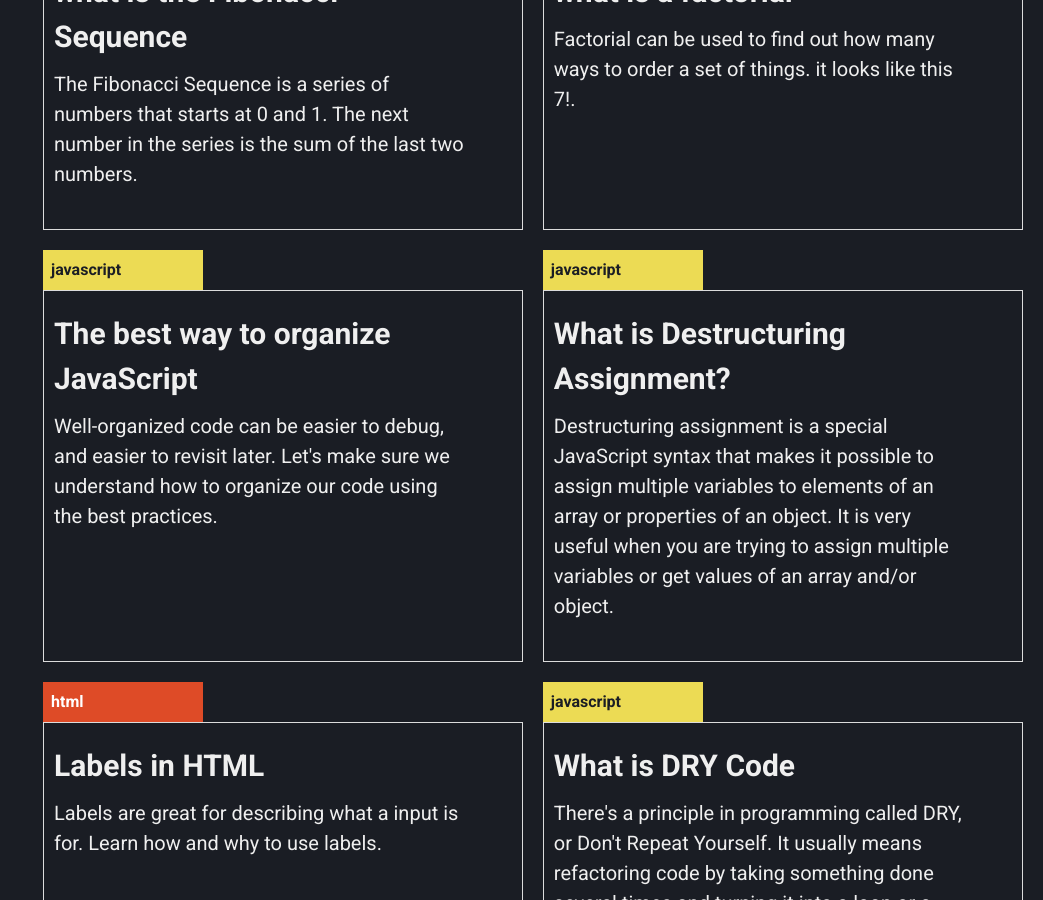
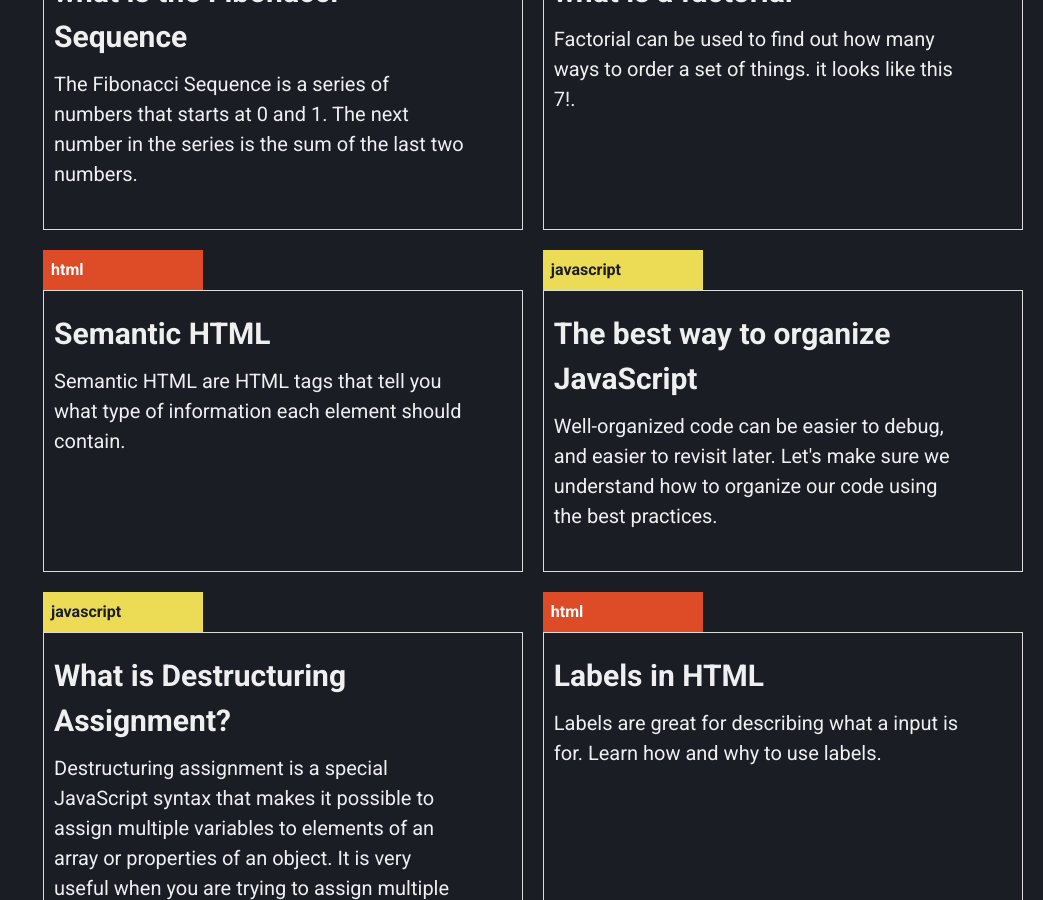
Before and after one commit to codinglead/codinglead.github.io, a Jekyll site: the page built from index.html, in a window 1280 px wide and 900 px high, scrolled down 1720 px. Shown: the whole window, without its empty margins (237-1280 px from the left). Built offline with Jekyll 4.4.1, drawn with Linux system fonts in a browser that asks for light colours; comment, search, counter and statistics services are not loaded.

Commit message:
update wording

```diff
--- a/_posts/2019-09-02-semantic-html.md
+++ b/_posts/2019-09-02-semantic-html.md
@@ -2,8 +2,8 @@
 layout: project
 title: Semantic HTML
 date: 2019-09-02 12:25 -0700
-published: false
-meta: Semantic HTML are HTML tags that provide meaning to your code. There are many advantages to using semantic HTML tags such as SEO.
+updated: 2021-09-27 09:55 -0700
+meta: Semantic HTML are HTML tags that tell you what type of information each element should contain.
 pic: images/html-logo.svg
 imgAlt: the html logo
 tags: ["html"]
@@ -11,43 +11,30 @@
 permalink: /html/:title
 ---
 
-## what is semantic HTML
+Semantic HTML are HTML tags that tell you what type of information each element should contain.
 
-Semantic HTML are HTML tags that provide meaning to your code. There are many advantages to using semantic HTML tags such as SEO.
+## header tag
 
-
-## header
-
-The <code class="highlight__code"><header></code> element is used to introduce content on your websites. The header element can be used more than once. It is usually used to introduce sections, articles or the web page.
+The <code class="highlight__code"><header></code> element is used to introduce content.
 
 <div class="center">
-  <img src="{{ site.baseurl }}/images/semantic-html-container/header-example.png" alt="header example" title="header example">
+  <img src="{{ site.baseurl }}/images/semantic-html/header-example.png" alt="header example" title="header example">
 </div>
 
 ## nav
 
-The <code class="highlight__code"><nav></code> element is used to contain links on your web page.
+The <code class="highlight__code"><nav></code> element is used to contain links.
 
 <div class="center">
-  <img src="{{ site.baseurl }}/images/semantic-html-container/nav-example.png" alt="nav example" title="nav example">
-</div>
-
-
-## sections
-
-The <code class="highlight__code"><section></code> element is used as containers or wrappers that separate different parts of your page instead of using a div element. Sections elements typically have a heading in them.
-
-
-<div class="center">
-  <img src="{{ site.baseurl }}/images/semantic-html-container/section-example.png" alt="section example" title="section example">
+  <img src="{{ site.baseurl }}/images/semantic-html/nav-example.png" alt="nav example" title="nav example">
 </div>
 
 ## article
 
-The <code class="highlight__code"><article></code> element is used to wrap content that can be isolated and make sense such as a article.
+The <code class="highlight__code"><article></code> element is used to wrap content that can be isolated and make sense such as an article.
 
 <div class="center">
-  <img src="{{ site.baseurl }}/images/semantic-html-container/article-example.png" alt="article example" title="article example">
+  <img src="{{ site.baseurl }}/images/semantic-html/article-example.png" alt="article example" title="article example">
 </div>
 
 ## footer
@@ -55,18 +42,20 @@
 The <code class="highlight__code"><footer></code> element is used at the end of a webpage or another element. They usually include copyright notices or links to related web pages.
 
 <div class="center">
-  <img src="{{ site.baseurl }}/images/semantic-html-container/footer-example.png" alt="footer example" title="footer example">
+  <img src="{{ site.baseurl }}/images/semantic-html/footer-example.png" alt="footer example" title="footer example">
 </div>
 
 
 ## div for layout
 
-Semantic HTML tags should be used whenever you can. It is ok to use <code class="highlight__code"><div></code> tag for layout purposes. If you are unsure about using a semantic HTML tag, use a div.
+Semantic HTML tags should be used whenever you can.
 
-An example of using a <code class="highlight__code"><div></code> over semantic elements is when you are centering content by using the <code class="highlight__code">margin: auto</code> technique.
+It is ok to use <code class="highlight__code"><div></code> tags for layout purposes.
+
+If you are unsure about using a semantic HTML tag use a <code class="highlight__code"><div></code>.
 
 ## conclusion
 
-Semantic HTMl tags helps the browser identify your pages easier and helps people who use screenreader navigate through the page.
+Semantic HTMl tags helps the browser identify your pages easier and helps people who use screen readers navigate through the page.
 
 To find out more about semantic HTML tags visit [MDN](https://developer.mozilla.org/en-US/docs/Glossary/Semantics).
```
Also changed, not shown: images/semantic-html-container/article-example.png (deleted), images/semantic-html-container/footer-example.png (deleted), images/semantic-html-container/header-example.png (deleted), images/semantic-html-container/nav-example.png (deleted), images/semantic-html-container/section-example.png (deleted), images/semantic-html/article-example.png (added), images/semantic-html/footer-example.png (added), images/semantic-html/header-example.png (added), images/semantic-html/nav-example.png (added).
